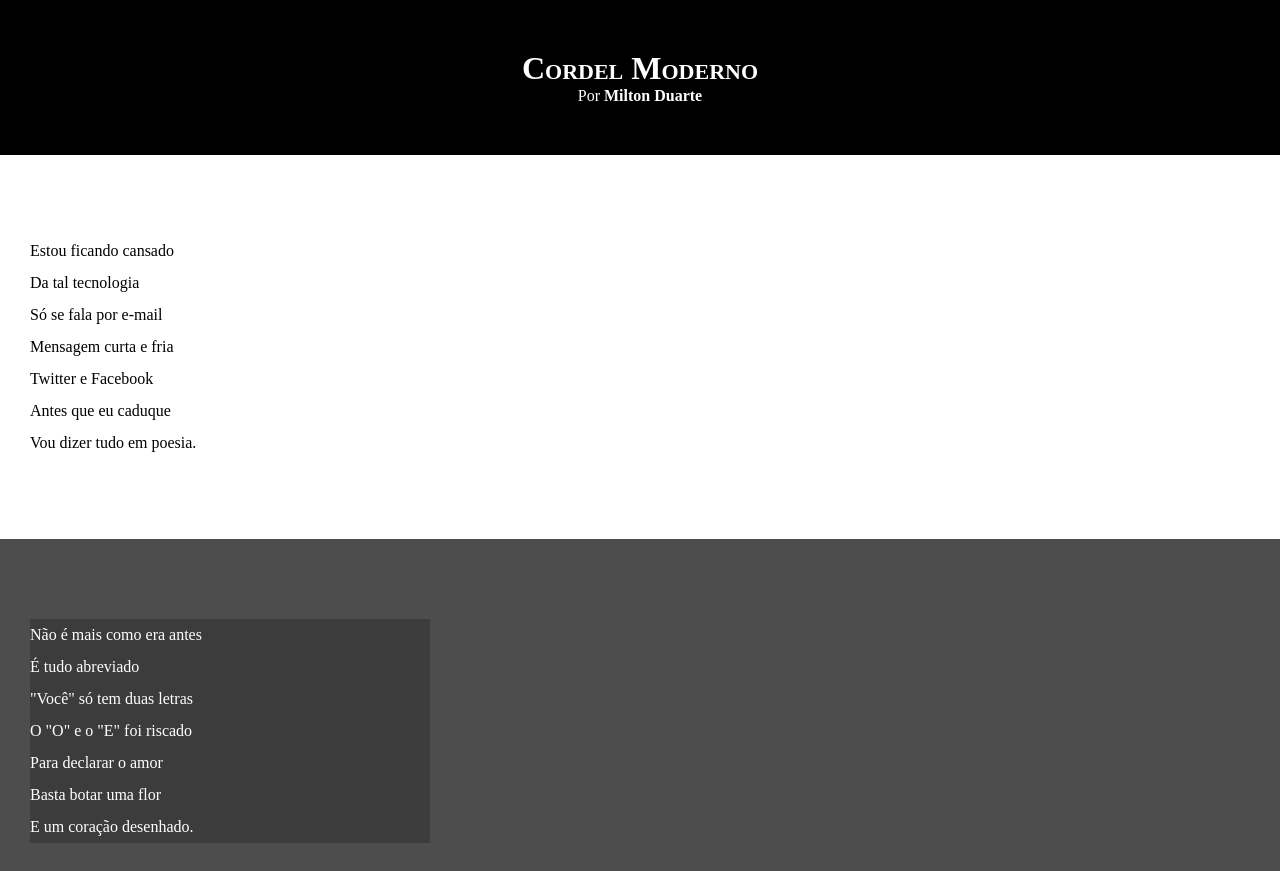
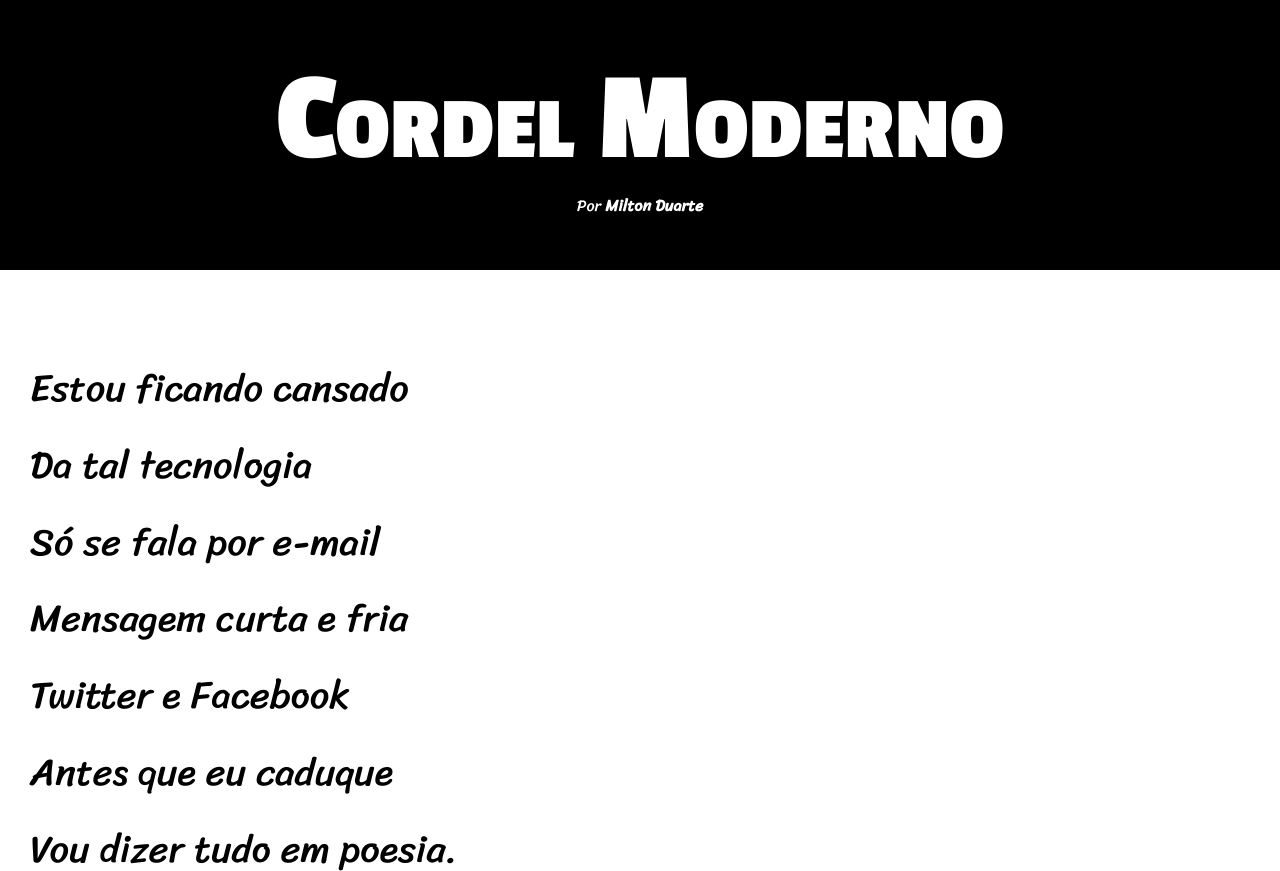
Before and after one commit to Marcillius/html-css, a plain HTML site: page Desafios/desafio12/cordel.html in a window 1280 px wide. Shown: the top 871 px of the page. Drawn offline with Linux system fonts and the light colour scheme.

Commit message:
adaptei fontes

```diff
--- a/Desafios/desafio12/estilo.css
+++ b/Desafios/desafio12/estilo.css
@@ -7,6 +7,7 @@
   @import url('https://fonts.googleapis.com/css2?family=Bebas+Neue&family=Kaushan+Script&family=Passion+One:wght@700&family=Sriracha&family=Work+Sans:ital,wght@0,100;0,200;0,300;0,400;0,500;0,600;0,700;0,800;0,900;1,100;1,200;1,300;1,400;1,500;1,600;1,700;1,800;1,900&display=swap');
 
 :root {
+    --fonte00: Verdana, Geneva, Tahoma, sans-serif;
     --fonte01:'Passion One', sans-serif;
     --fonte002: 'Sriracha', cursive;
 }
@@ -14,12 +15,15 @@
 * {
     margin: 0px;
     padding:0px;
+    font-size: 1em;
 }
 
 
 html, body {
     min-height: 100vh;
-    background-color: darkgray
+    background-color: darkgray;
+    font-family: var(--fonte00);
+
 }
 
 header {
@@ -32,10 +36,13 @@ header {
 header > h1 {
     padding-top: 50px;
     font-variant: small-caps;
+    font-family: var(--fonte01);
+    font-size: 10vw;
 }
 
 header > p {
     padding-bottom: 50px;
+    font-family: var(--fonte002);
 
 }
 
@@ -54,6 +61,8 @@ section {
     padding-bottom: 10vh;
     line-height: 2em;
     padding-left: 30px;
+    font-family: var(--fonte002);
+    font-size: 3vw;
 
 
 }
@@ -69,7 +78,8 @@ section.imagem {
 }
 
 section.imagem > p {
-    width: 400px;
+    display: inline-block;
+    padding: 5px;
     background-color: rgba(0, 0, 0, 0.225);
 }
 
```
